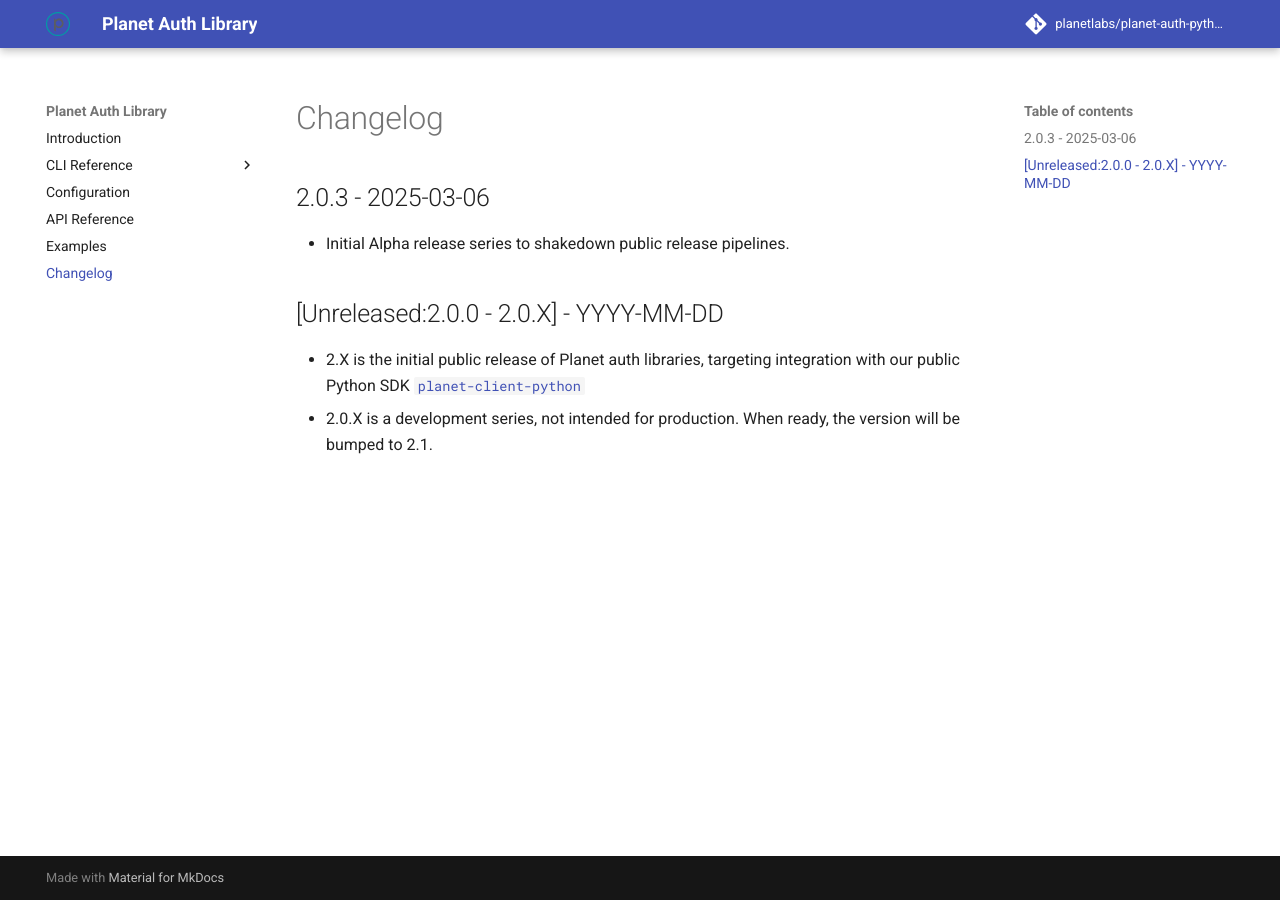
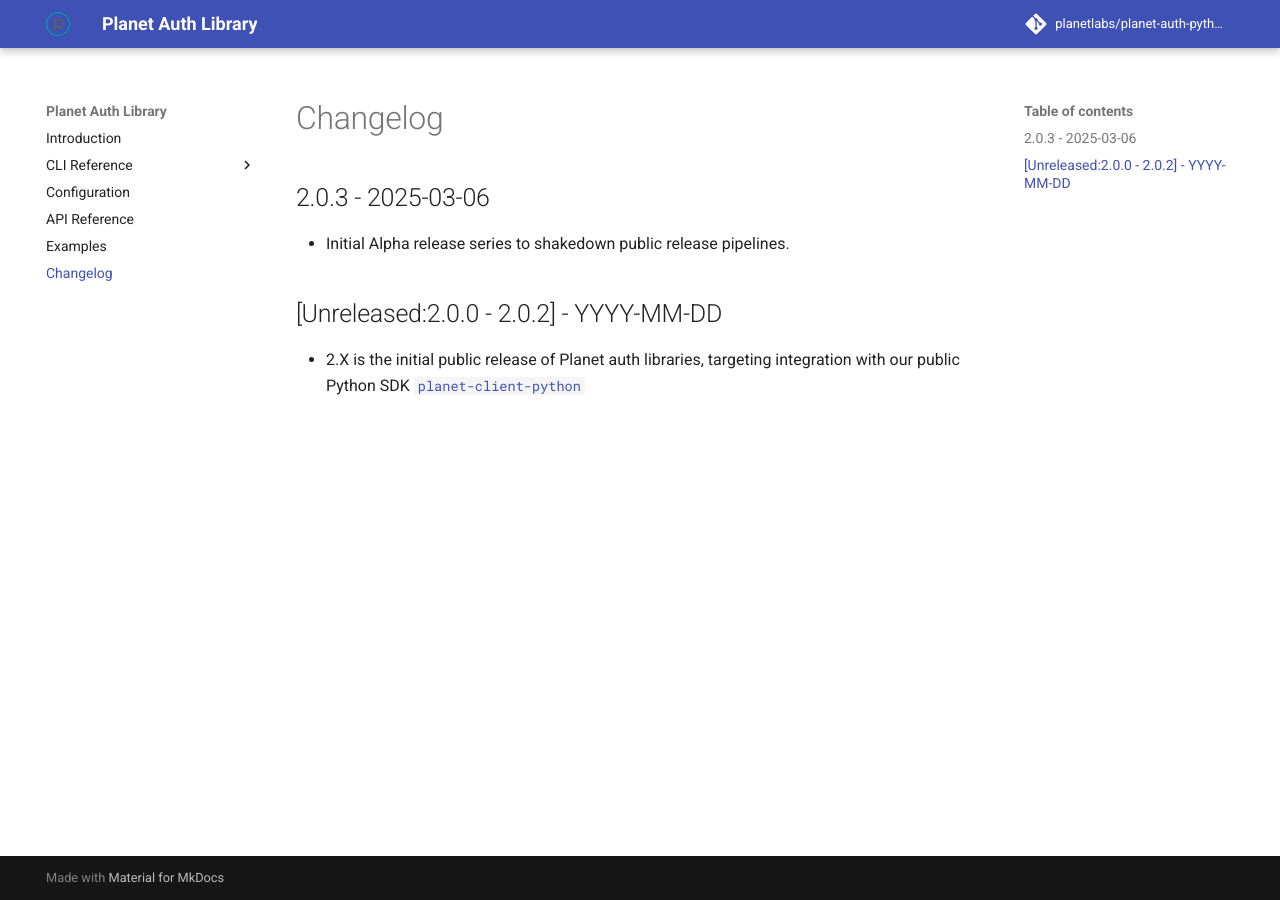
Before and after one commit to planetlabs/planet-auth-python, an MkDocs documentation site: the page built from docs/changelog.md, in a window 1280 px wide. Built offline with MkDocs 1.6.1 and Material for MkDocs 9.7.7, drawn with Linux system fonts in a browser that asks for light colours; comment, search, counter and statistics services are not loaded.

Commit message:
finalizing release mechanics.

```diff
--- a/docs/changelog.md
+++ b/docs/changelog.md
@@ -3,8 +3,6 @@
 ## 2.0.3 - 2025-03-06
 - Initial Alpha release series to shakedown public release pipelines.
 
-## [Unreleased:2.0.0 - 2.0.X] - YYYY-MM-DD
+## [Unreleased:2.0.0 - 2.0.2] - YYYY-MM-DD
 - 2.X is the initial public release of Planet auth libraries, targeting integration
   with our public Python SDK [`planet-client-python`](https://github.com/planetlabs/planet-client-python)
-- 2.0.X is a development series, not intended for production. When ready,
-  the version will be bumped to 2.1.
--- a/version-with-buildnum.txt
+++ b/version-with-buildnum.txt
@@ -1 +1 @@
-2.0.9.0-dev
+2.0.2.0-dev
--- a/version.txt
+++ b/version.txt
@@ -1 +1 @@
-2.0.9
+2.0.2
```
Also changed, not shown: 1 other file.
